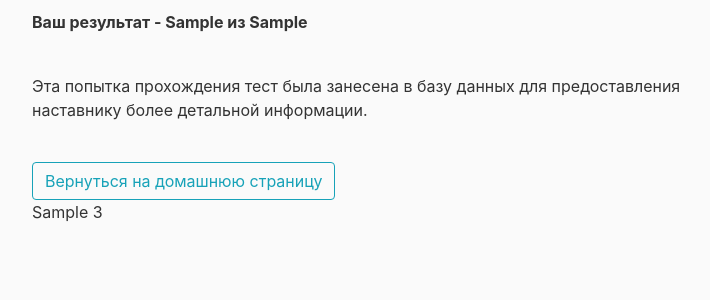
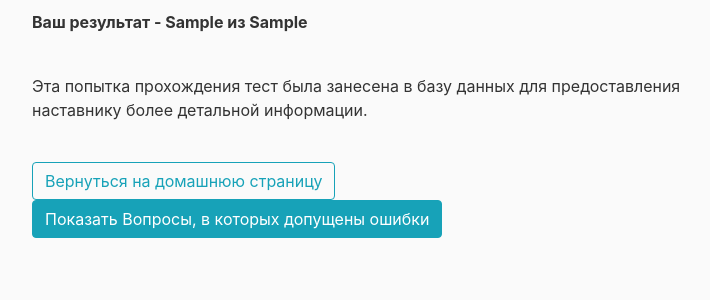
Before and after one commit to sngrep/d_a, a Django app: template web_app/quiz/templates/quiz/quizresults_detail.html in a window 1280 px wide. Shown: the part 150-450 px from the top of the page, without its empty margins (53-763 px from the left). Run offline with Django 3.2, Linux system fonts and the light colour scheme; the template is opened without the code that fills it: most values are stand-ins (such as "Sample title", 1, 10 or a date in 2020); some libraries are stand-ins or nearby versions.

Commit message:
add collapse-style incorrects

```diff
--- a/web_app/quiz/templates/quiz/quizresults_detail.html
+++ b/web_app/quiz/templates/quiz/quizresults_detail.html
@@ -11,10 +11,15 @@
     <a class="btn btn-outline-info" href="{% url 'homepage' %}" style="float: center;">Вернуться на домашнюю страницу</a>
   </div>
   <div class="">
-      {% if context_corrects.3 %}
-        {% for question in context_corrects.3 %}
-            <p>{{ question }}</p>
-        {% endfor %}
-      {% endif %}
+      <button class="btn btn-info" type="button" name="incorrects" data-toggle="incorrects" data-target="#collapseIncorrects" aria-expanded="false" aria-controls="collapseIncorrects">Показать Вопросы, в которых допущены ошибки</button>
+      <div class="collapse" id="collapseIncorrects">
+          <div class="card card-body">
+              {% if context_corrects.3 %}
+                {% for question in context_corrects.3 %}
+                    <li>{{ question }}</li>
+                {% endfor %}
+              {% endif %}
+          </div>
+      </div>
   </div>
 {% endblock content%}
```
Also changed, not shown: web_app/quiz/views.py (+5 -2 lines).
